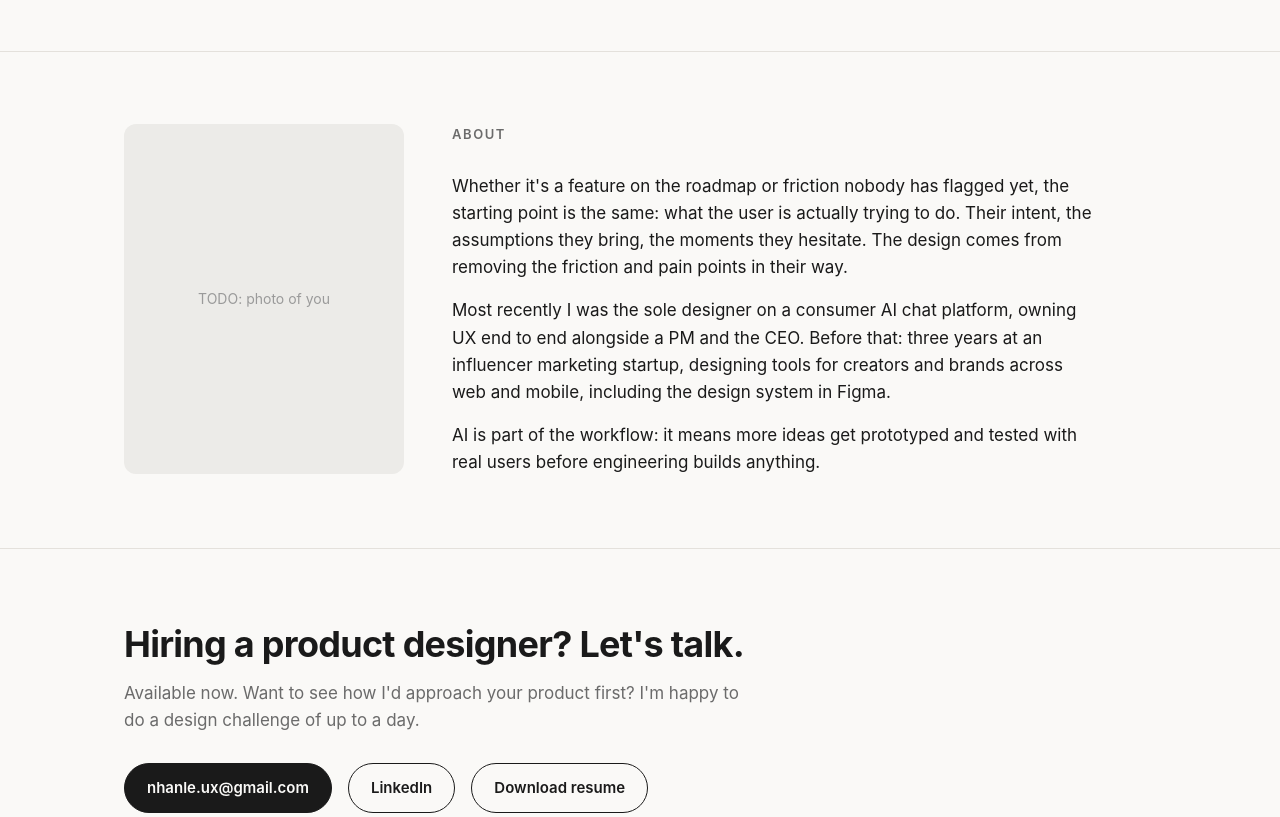
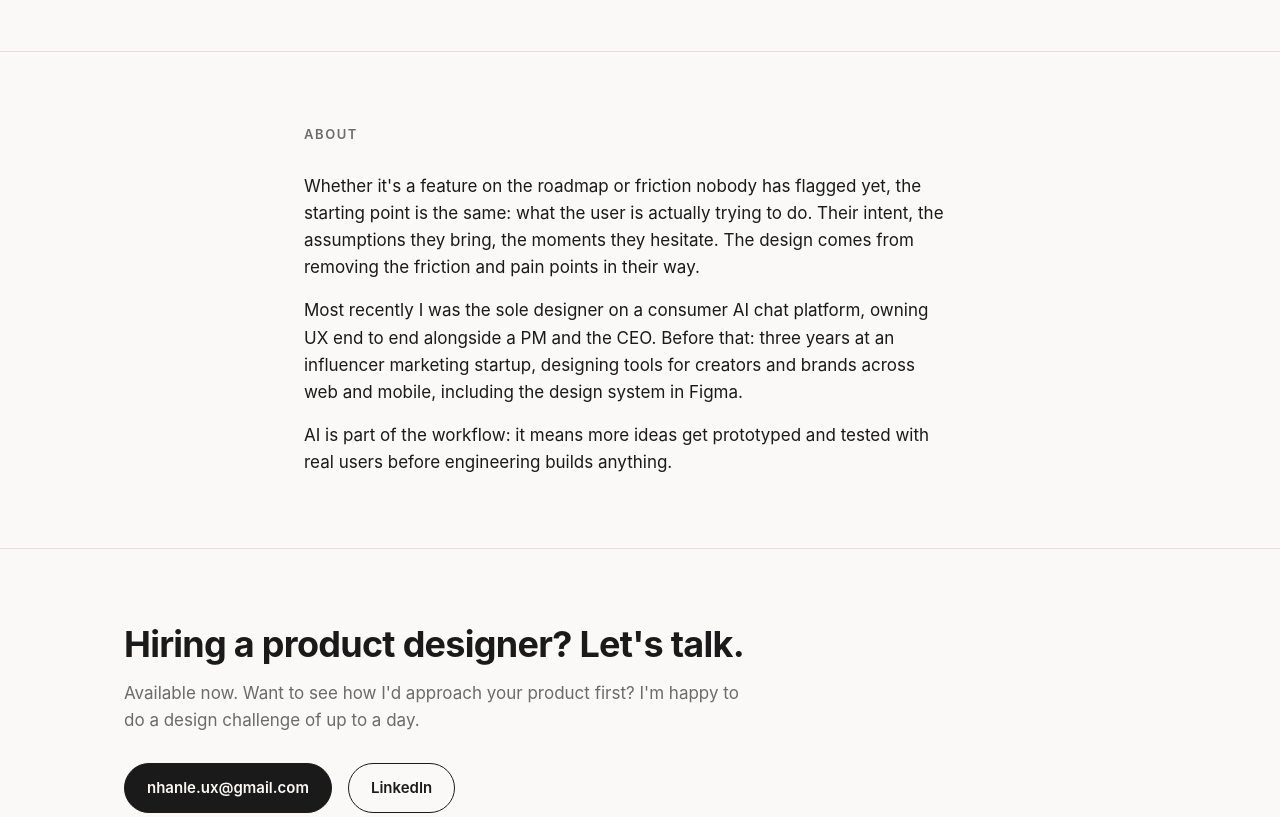
Before and after one commit to pepsiops-cmyk/portfolio, a plain HTML site: page index.html in a window 1280 px wide. Shown: the part 2520-3337 px from the top of the page. Drawn offline with Linux system fonts and the light colour scheme.

Commit message:
Add LinkedIn, remove photo placeholder and resume button
Co-Authored-By: Claude Opus 5.5 <noreply@anthropic.com>
Claude-Session: https://claude.ai/code/session_01JvT9Jk2PGJ6GqQvCSGut8F

```diff
--- a/index.html
+++ b/index.html
@@ -73,9 +73,8 @@
   .step h3 { font-size: 18px; margin: 4px 0 8px; }
   .step p { font-size: 15px; color: var(--muted); }
 
-  .about { display: grid; grid-template-columns: 280px 1fr; gap: 48px; align-items: start; }
-  .photo { aspect-ratio: 4/5; background: #ecebe8; border-radius: 12px; display: flex; align-items: center; justify-content: center; color: #9a9a9a; font-size: 14px; }
-  .about p + p { margin-top: 16px; }
+  .about { max-width: 720px; }
+    .about p + p { margin-top: 16px; }
 
   .contact { border-bottom: none; }
   .contact h3 { font-size: 36px; letter-spacing: -0.02em; }
@@ -213,7 +212,6 @@
 <!-- ================= ABOUT ================= -->
 <section id="about">
   <div class="wrap about">
-    <div class="photo">TODO: photo of you</div>
     <div>
       <h2>About</h2>
       <p>Whether it's a feature on the roadmap or friction nobody has flagged yet, the starting point is the same: what the user is actually trying to do. Their intent, the assumptions they bring, the moments they hesitate. The design comes from removing the friction and pain points in their way.</p>
@@ -230,8 +228,7 @@
     <p>Available now. Want to see how I'd approach your product first? I'm happy to do a design challenge of up to a day.</p>
     <div class="links">
       <a class="btn primary" href="mailto:nhanle.ux@gmail.com">nhanle.ux@gmail.com</a>
-      <a class="btn" href="TODO-linkedin-url">LinkedIn</a>
-      <a class="btn" href="TODO-resume.pdf">Download resume</a>
+      <a class="btn" href="https://www.linkedin.com/in/thenhanle/" target="_blank" rel="noopener">LinkedIn</a>
     </div>
   </div>
 </section>
```
